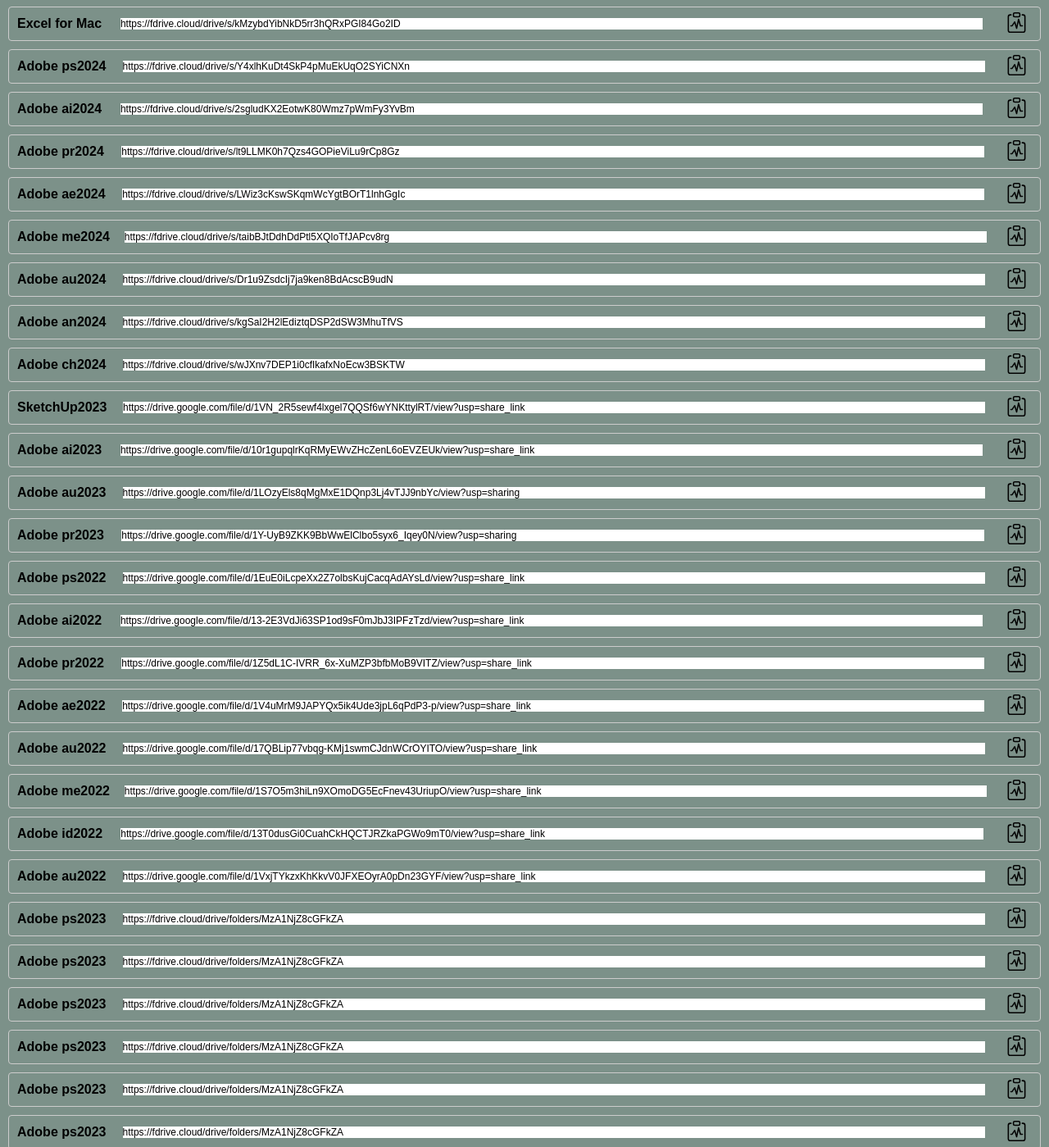
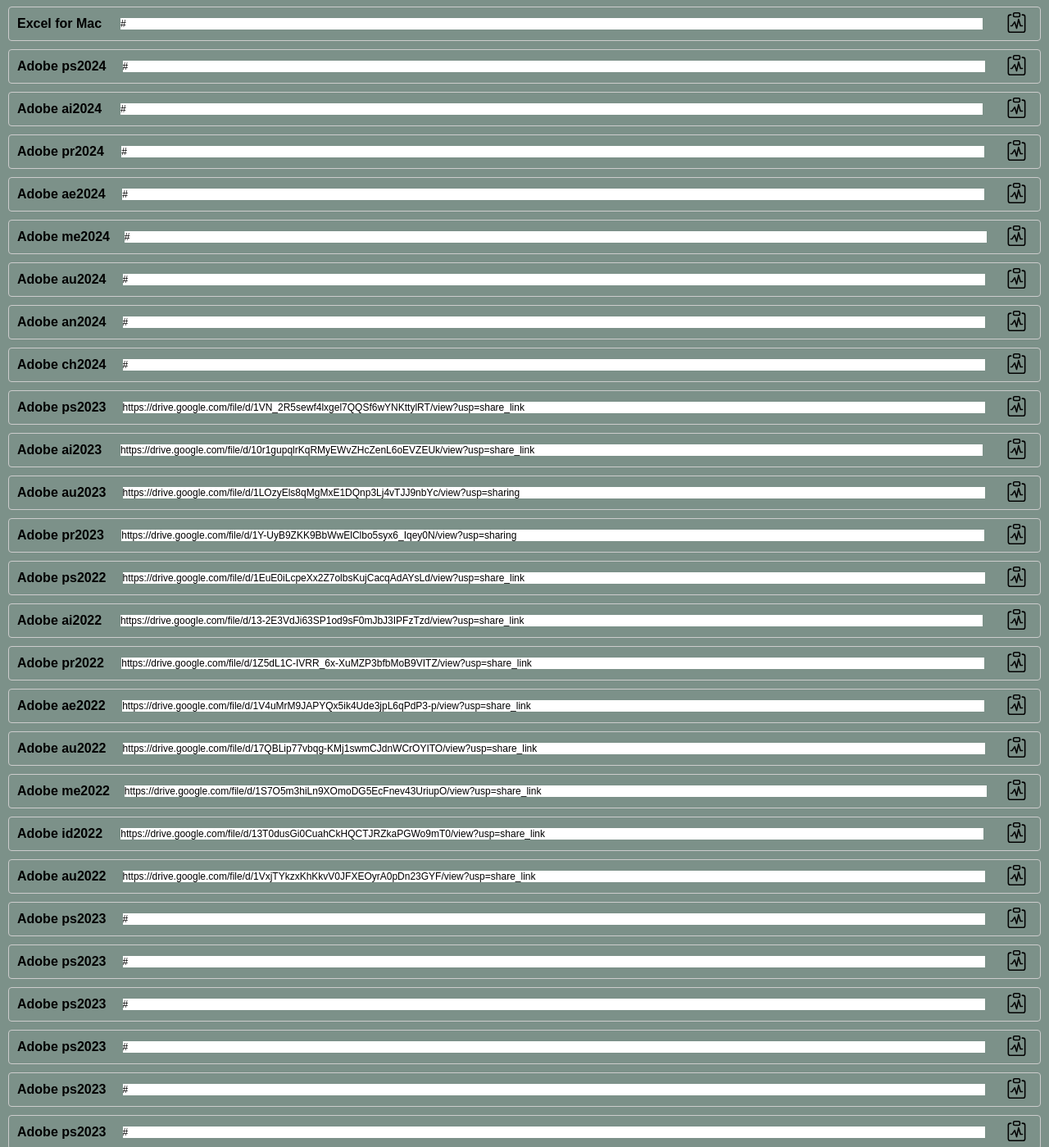
Before and after one commit to Souphathai74/PGcom, a plain HTML site: page index.html in a window 1280 px wide. Shown: the part 124-1523 px from the top of the page at 82% size. Drawn offline with Linux system fonts and the light colour scheme.

Commit message:
Update index.html

```diff
--- a/index.html
+++ b/index.html
@@ -124,7 +124,7 @@ li {
 
     <div class="copy-container">
         <h4>Excel for Mac</h4>
-        <input type="text" value="https://fdrive.cloud/drive/s/kMzybdYibNkD5rr3hQRxPGI84Go2ID" id="copyInput2" class="copy-text">
+        <input type="text" value="#" id="copyInput2" class="copy-text">
         <button onclick="copyText2()" class="copy-btn"><svg xmlns="http://www.w3.org/2000/svg" width="25" height="25"
                 fill="currentColor" class="bi bi-clipboard-pulse" viewBox="0 0 16 16">
                 <path fill-rule="evenodd"
@@ -134,7 +134,7 @@ li {
 
     <div class="copy-container">
         <h4>Adobe ps2024</h4>
-        <input type="text" value="https://fdrive.cloud/drive/s/Y4xlhKuDt4SkP4pMuEkUqO2SYiCNXn" id="copyInput3" class="copy-text">
+        <input type="text" value="#" id="copyInput3" class="copy-text">
         <button onclick="copyText3()" class="copy-btn"><svg xmlns="http://www.w3.org/2000/svg" width="25" height="25"
                 fill="currentColor" class="bi bi-clipboard-pulse" viewBox="0 0 16 16">
                 <path fill-rule="evenodd"
@@ -144,7 +144,7 @@ li {
 
     <div class="copy-container">
         <h4>Adobe ai2024</h4>
-        <input type="text" value="https://fdrive.cloud/drive/s/2sgludKX2EotwK80Wmz7pWmFy3YvBm" id="copyInput4" class="copy-text">
+        <input type="text" value="#" id="copyInput4" class="copy-text">
         <button onclick="copyText4()" class="copy-btn"><svg xmlns="http://www.w3.org/2000/svg" width="25" height="25"
                 fill="currentColor" class="bi bi-clipboard-pulse" viewBox="0 0 16 16">
                 <path fill-rule="evenodd"
@@ -153,7 +153,7 @@ li {
     </div>
     <div class="copy-container">
         <h4>Adobe pr2024</h4>
-        <input type="text" value="https://fdrive.cloud/drive/s/lt9LLMK0h7Qzs4GOPieViLu9rCp8Gz" id="copyInput5" class="copy-text">
+        <input type="text" value="#" id="copyInput5" class="copy-text">
         <button onclick="copyText5()" class="copy-btn"><svg xmlns="http://www.w3.org/2000/svg" width="25" height="25"
                 fill="currentColor" class="bi bi-clipboard-pulse" viewBox="0 0 16 16">
                 <path fill-rule="evenodd"
@@ -162,7 +162,7 @@ li {
     </div>
     <div class="copy-container">
         <h4>Adobe ae2024</h4>
-        <input type="text" value="https://fdrive.cloud/drive/s/LWiz3cKswSKqmWcYgtBOrT1lnhGgIc" id="copyInput6" class="copy-text">
+        <input type="text" value="#" id="copyInput6" class="copy-text">
         <button onclick="copyText6()" class="copy-btn"><svg xmlns="http://www.w3.org/2000/svg" width="25" height="25"
                 fill="currentColor" class="bi bi-clipboard-pulse" viewBox="0 0 16 16">
                 <path fill-rule="evenodd"
@@ -171,7 +171,7 @@ li {
     </div>
     <div class="copy-container">
         <h4>Adobe me2024</h4>
-        <input type="text" value="https://fdrive.cloud/drive/s/taibBJtDdhDdPtl5XQIoTfJAPcv8rg" id="copyInput7" class="copy-text">
+        <input type="text" value="#" id="copyInput7" class="copy-text">
         <button onclick="copyText7()" class="copy-btn"><svg xmlns="http://www.w3.org/2000/svg" width="25" height="25"
                 fill="currentColor" class="bi bi-clipboard-pulse" viewBox="0 0 16 16">
                 <path fill-rule="evenodd"
@@ -180,7 +180,7 @@ li {
     </div>
     <div class="copy-container">
         <h4>Adobe au2024</h4>
-        <input type="text" value="https://fdrive.cloud/drive/s/Dr1u9ZsdcIj7ja9ken8BdAcscB9udN" id="copyInput8" class="copy-text">
+        <input type="text" value="#" id="copyInput8" class="copy-text">
         <button onclick="copyText8()" class="copy-btn"><svg xmlns="http://www.w3.org/2000/svg" width="25" height="25"
                 fill="currentColor" class="bi bi-clipboard-pulse" viewBox="0 0 16 16">
                 <path fill-rule="evenodd"
@@ -189,7 +189,7 @@ li {
     </div>
     <div class="copy-container">
         <h4>Adobe an2024</h4>
-        <input type="text" value="https://fdrive.cloud/drive/s/kgSaI2H2lEdiztqDSP2dSW3MhuTfVS" id="copyInput9" class="copy-text">
+        <input type="text" value="#" id="copyInput9" class="copy-text">
         <button onclick="copyText9()" class="copy-btn"><svg xmlns="http://www.w3.org/2000/svg" width="25" height="25"
                 fill="currentColor" class="bi bi-clipboard-pulse" viewBox="0 0 16 16">
                 <path fill-rule="evenodd"
@@ -198,7 +198,7 @@ li {
     </div>
     <div class="copy-container">
         <h4>Adobe ch2024</h4>
-        <input type="text" value="https://fdrive.cloud/drive/s/wJXnv7DEP1i0cfIkafxNoEcw3BSKTW" id="copyInput10" class="copy-text">
+        <input type="text" value="#" id="copyInput10" class="copy-text">
         <button onclick="copyText10()" class="copy-btn"><svg xmlns="http://www.w3.org/2000/svg" width="25" height="25"
                 fill="currentColor" class="bi bi-clipboard-pulse" viewBox="0 0 16 16">
                 <path fill-rule="evenodd"
@@ -206,7 +206,7 @@ li {
             </svg></button>
     </div>
     <div class="copy-container">
-        <h4>SketchUp2023</h4>
+        <h4>Adobe ps2023</h4>
         <input type="text" value="https://drive.google.com/file/d/1VN_2R5sewf4lxgel7QQSf6wYNKttylRT/view?usp=share_link" id="copyInput11" class="copy-text">
         <button onclick="copyText11()" class="copy-btn"><svg xmlns="http://www.w3.org/2000/svg" width="25" height="25"
                 fill="currentColor" class="bi bi-clipboard-pulse" viewBox="0 0 16 16">
@@ -315,7 +315,7 @@ li {
     </div>
     <div class="copy-container">
         <h4>Adobe ps2023</h4>
-        <input type="text" value="https://fdrive.cloud/drive/folders/MzA1NjZ8cGFkZA" id="copyInput23" class="copy-text">
+        <input type="text" value="#" class="copy-text">
         <button onclick="copyText23()" class="copy-btn"><svg xmlns="http://www.w3.org/2000/svg" width="25" height="25"
                 fill="currentColor" class="bi bi-clipboard-pulse" viewBox="0 0 16 16">
                 <path fill-rule="evenodd"
@@ -324,7 +324,7 @@ li {
     </div>
     <div class="copy-container">
         <h4>Adobe ps2023</h4>
-        <input type="text" value="https://fdrive.cloud/drive/folders/MzA1NjZ8cGFkZA" id="copyInput24" class="copy-text">
+        <input type="text" value="#" id="copyInput24" class="copy-text">
         <button onclick="copyText24()" class="copy-btn"><svg xmlns="http://www.w3.org/2000/svg" width="25" height="25"
                 fill="currentColor" class="bi bi-clipboard-pulse" viewBox="0 0 16 16">
                 <path fill-rule="evenodd"
@@ -333,7 +333,7 @@ li {
     </div>
     <div class="copy-container">
         <h4>Adobe ps2023</h4>
-        <input type="text" value="https://fdrive.cloud/drive/folders/MzA1NjZ8cGFkZA" id="copyInput25" class="copy-text">
+        <input type="text" value="#" id="copyInput25" class="copy-text">
         <button onclick="copyText25()" class="copy-btn"><svg xmlns="http://www.w3.org/2000/svg" width="25" height="25"
                 fill="currentColor" class="bi bi-clipboard-pulse" viewBox="0 0 16 16">
                 <path fill-rule="evenodd"
@@ -342,7 +342,7 @@ li {
     </div>
     <div class="copy-container">
         <h4>Adobe ps2023</h4>
-        <input type="text" value="https://fdrive.cloud/drive/folders/MzA1NjZ8cGFkZA" id="copyInput26" class="copy-text">
+        <input type="text" value="#" id="copyInput26" class="copy-text">
         <button onclick="copyText26()" class="copy-btn"><svg xmlns="http://www.w3.org/2000/svg" width="25" height="25"
                 fill="currentColor" class="bi bi-clipboard-pulse" viewBox="0 0 16 16">
                 <path fill-rule="evenodd"
@@ -351,7 +351,7 @@ li {
     </div>
     <div class="copy-container">
         <h4>Adobe ps2023</h4>
-        <input type="text" value="https://fdrive.cloud/drive/folders/MzA1NjZ8cGFkZA" id="copyInput27" class="copy-text">
+        <input type="text" value="#" id="copyInput27" class="copy-text">
         <button onclick="copyText27()" class="copy-btn"><svg xmlns="http://www.w3.org/2000/svg" width="25" height="25"
                 fill="currentColor" class="bi bi-clipboard-pulse" viewBox="0 0 16 16">
                 <path fill-rule="evenodd"
@@ -360,7 +360,7 @@ li {
     </div>
     <div class="copy-container">
         <h4>Adobe ps2023</h4>
-        <input type="text" value="https://fdrive.cloud/drive/folders/MzA1NjZ8cGFkZA" id="copyInput28" class="copy-text">
+        <input type="text" value="#" id="copyInput28" class="copy-text">
         <button onclick="copyText28()" class="copy-btn"><svg xmlns="http://www.w3.org/2000/svg" width="25" height="25"
                 fill="currentColor" class="bi bi-clipboard-pulse" viewBox="0 0 16 16">
                 <path fill-rule="evenodd"
@@ -702,7 +702,7 @@ li {
     </div>
     <div class="copy-container">
         <h4>Adobe ps2023</h4>
-        <input type="text" value="https://fdrive.cloud/drive/folders/MzA1NjZ8cGFkZA" id="copyInput67" class="copy-text">
+        <input type="text" value="#" id="copyInput67" class="copy-text">
         <button onclick="copyText67()" class="copy-btn"><svg xmlns="http://www.w3.org/2000/svg" width="25" height="25"
                 fill="currentColor" class="bi bi-clipboard-pulse" viewBox="0 0 16 16">
                 <path fill-rule="evenodd"
```
